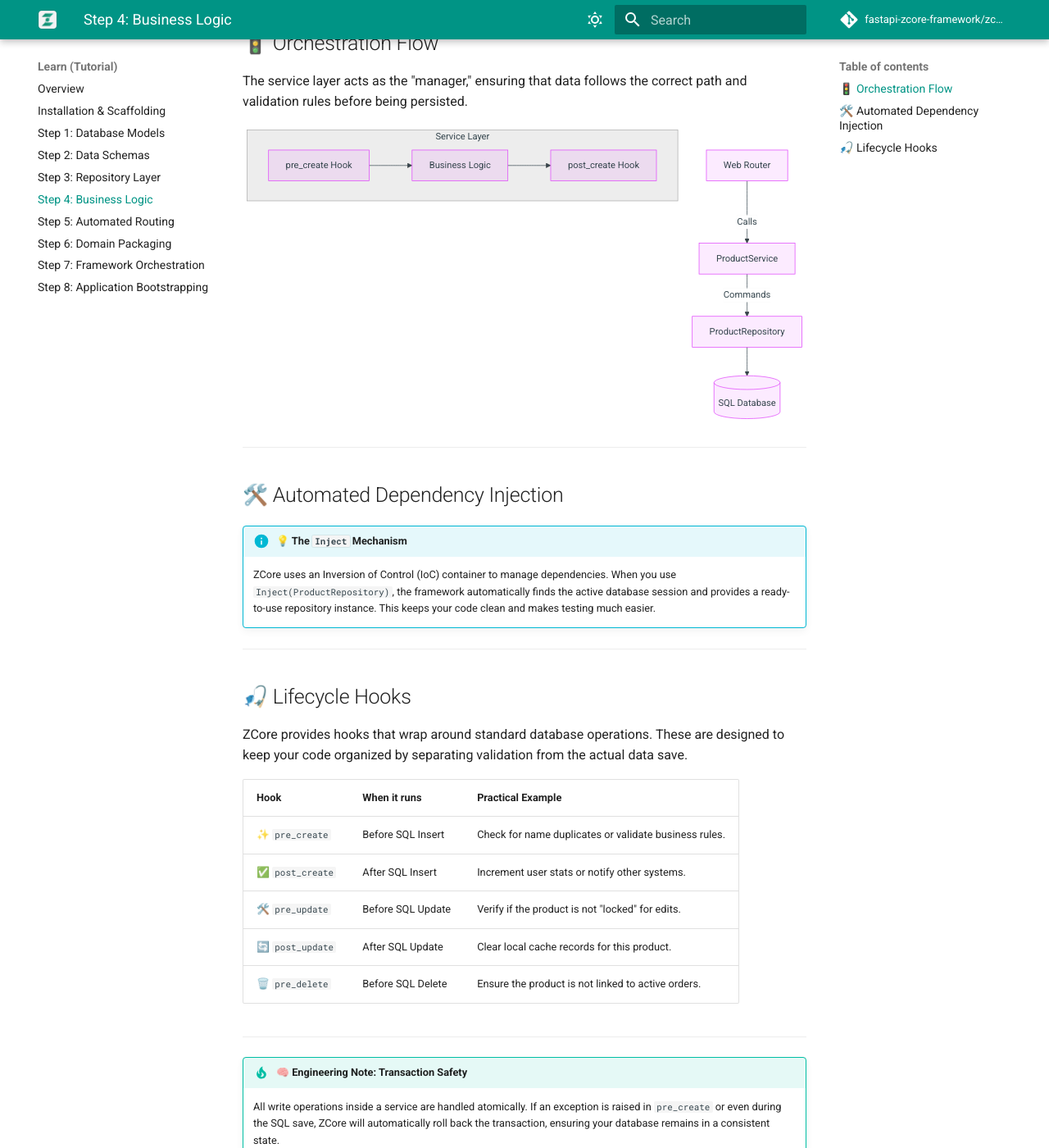
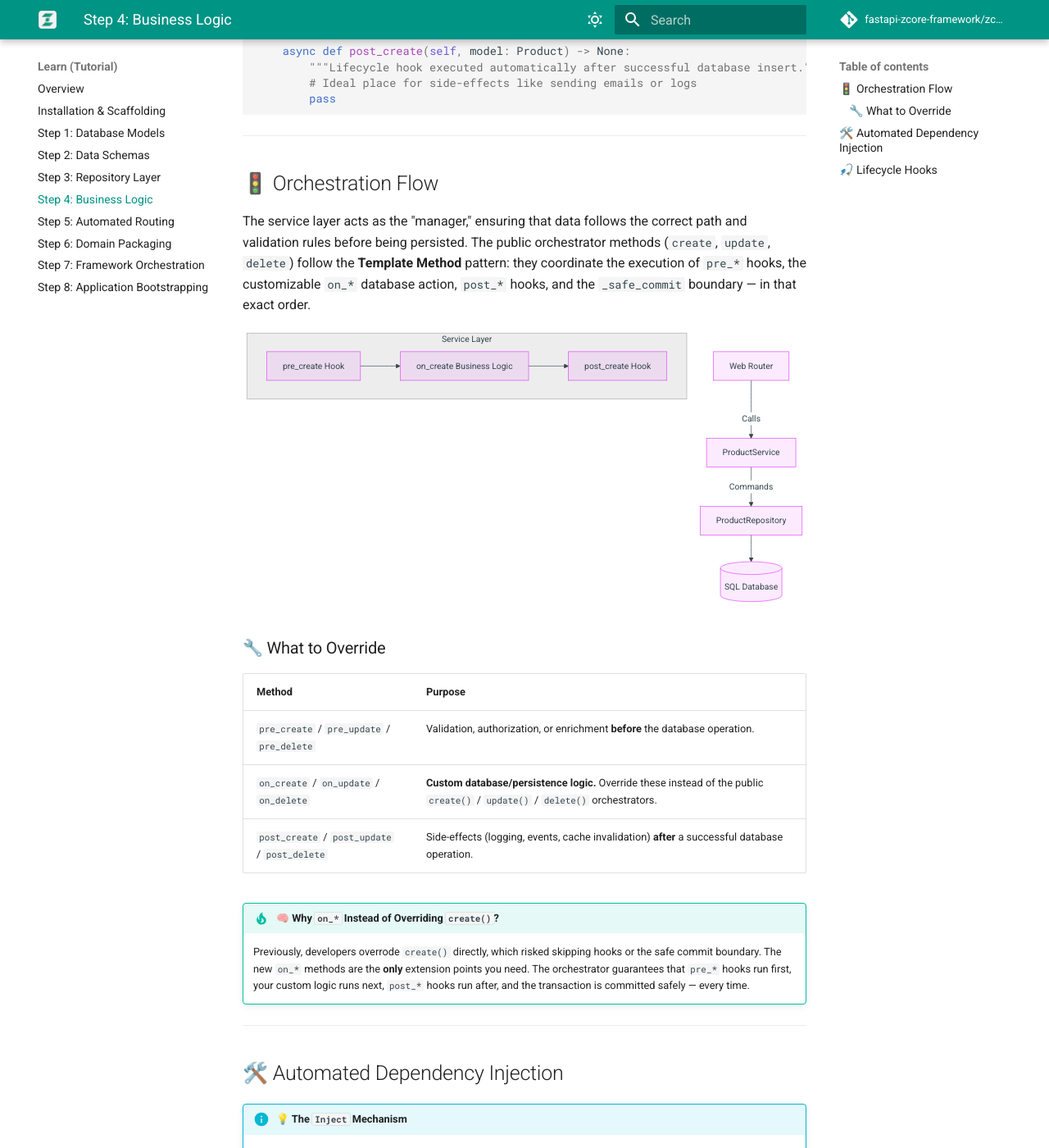
Before and after one commit to fastapi-zcore-framework/zcore, an MkDocs documentation site: the page built from docs/learn/4-service.md, in a window 1280 px wide and 1400 px high, scrolled down 928 px. Shown: the whole window at 82% size. Built offline with MkDocs 1.6.1 and Material for MkDocs 9.7.7, drawn with Linux system fonts in a browser that asks for light colours; comment, search, counter and statistics services are not loaded; some of the changed text lies outside the part shown.

Commit message:
docs(service): document on_* persistence hooks and update examples
- Updated cheatsheet, service.md, and learning guide to reflect new on_create/on_update/on_delete/on_search hook methods
- Added explanatory diagrams and tables for hook orchestration flow
- Clarified that public orchestrator methods follow Template Method pattern
- Included rationale for using on_* hooks instead of overriding create() directly
- Fixed references to rollback behavior in service docs

````diff
--- a/docs/learn/4-service.md
+++ b/docs/learn/4-service.md
@@ -28,6 +28,15 @@ class ProductService(BaseService[Product, ProductCreate, ProductUpdate]):
                 payload={"field": "name", "value": schema.name}
             )
 
+    async def on_create(self, schema: ProductCreate) -> Product:
+        """Custom database/persistence logic for single-record creation.
+
+        Override this instead of the public `create()` orchestrator.
+        The orchestrator guarantees that pre/post hooks and the safe commit
+        boundary are always executed around this method.
+        """
+        return await self.repository.create(schema)
+
     async def post_create(self, model: Product) -> None:
         """Lifecycle hook executed automatically after successful database insert."""
         # Ideal place for side-effects like sending emails or logs
@@ -38,18 +47,29 @@ class ProductService(BaseService[Product, ProductCreate, ProductUpdate]):
 
 ## 🚦 Orchestration Flow
 
-The service layer acts as the "manager," ensuring that data follows the correct path and validation rules before being persisted.
+The service layer acts as the "manager," ensuring that data follows the correct path and validation rules before being persisted. The public orchestrator methods (`create`, `update`, `delete`) follow the **Template Method** pattern: they coordinate the execution of `pre_*` hooks, the customizable `on_*` database action, `post_*` hooks, and the `_safe_commit` boundary — in that exact order.
 
 ```mermaid
 graph TD
     Router[Web Router] -->|Calls| Service[ProductService]
     subgraph Service Layer
-        Pre[pre_create Hook] --> Business[Business Logic]
-        Business --> Post[post_create Hook]
+        Pre[pre_create Hook] --> On[on_create Business Logic]
+        On --> Post[post_create Hook]
     end
     Service -->|Commands| Repo[ProductRepository]
     Repo --> DB[(SQL Database)]
 ```
+
+### 🔧 What to Override
+
+| Method | Purpose |
+| :--- | :--- |
+| `pre_create` / `pre_update` / `pre_delete` | Validation, authorization, or enrichment **before** the database operation. |
+| `on_create` / `on_update` / `on_delete` | **Custom database/persistence logic.** Override these instead of the public `create()` / `update()` / `delete()` orchestrators. |
+| `post_create` / `post_update` / `post_delete` | Side-effects (logging, events, cache invalidation) **after** a successful database operation. |
+
+!!! tip "🧠 Why `on_*` Instead of Overriding `create()`?"
+    Previously, developers overrode `create()` directly, which risked skipping hooks or the safe commit boundary. The new `on_*` methods are the **only** extension points you need. The orchestrator guarantees that `pre_*` hooks run first, your custom logic runs next, `post_*` hooks run after, and the transaction is committed safely — every time.
 
 ---
 
@@ -67,14 +87,17 @@ ZCore provides hooks that wrap around standard database operations. These are de
 | Hook | When it runs | Practical Example |
 | :--- | :--- | :--- |
 | ✨ `pre_create` | Before SQL Insert | Check for name duplicates or validate business rules. |
+| ✅ `on_create` | Core database insert | Override to customize the creation logic. |
 | ✅ `post_create` | After SQL Insert | Increment user stats or notify other systems. |
 | 🛠️ `pre_update` | Before SQL Update | Verify if the product is not "locked" for edits. |
+| 🔄 `on_update` | Core database update | Override to customize the update logic. |
 | 🔄 `post_update` | After SQL Update | Clear local cache records for this product. |
 | 🗑️ `pre_delete` | Before SQL Delete | Ensure the product is not linked to active orders. |
+| 🗑️ `on_delete` | Core database delete | Override to customize the deletion logic. |
 
 ---
 
 !!! tip "🧠 Engineering Note: Transaction Safety"
-    All write operations inside a service are handled atomically. If an exception is raised in `pre_create` or even during the SQL save, ZCore will automatically roll back the transaction, ensuring your database remains in a consistent state.
+    All write operations inside a service are handled atomically. If an exception is raised in `pre_create` or even during the `on_create` database action, ZCore will automatically roll back the transaction, ensuring your database remains in a consistent state.
 
 In the next step, we will expose this service to the outside world using the **Web Router**.
````
Also changed, not shown: docs/cheatsheet.md (+1 -1 lines), docs/features/database/service.md (+22 -4 lines), docs/how-to/websocket-pubsub.md (+1 -1 lines).
